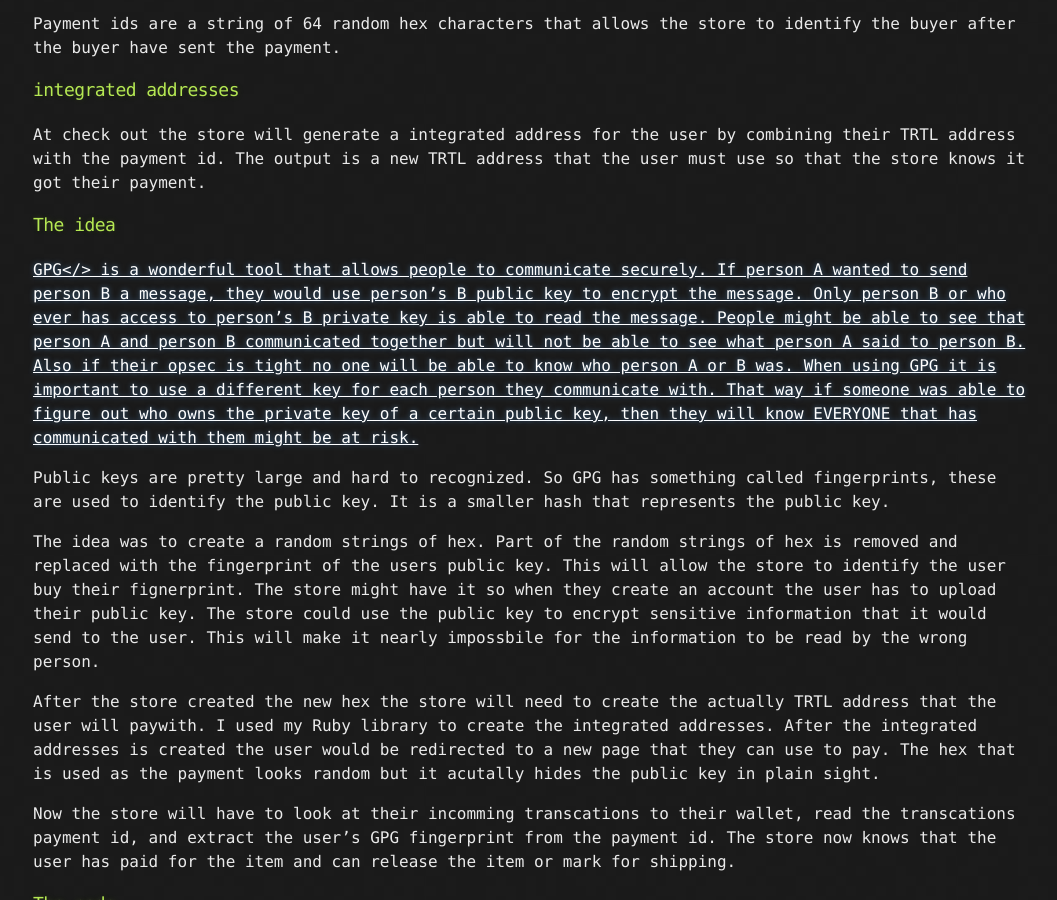
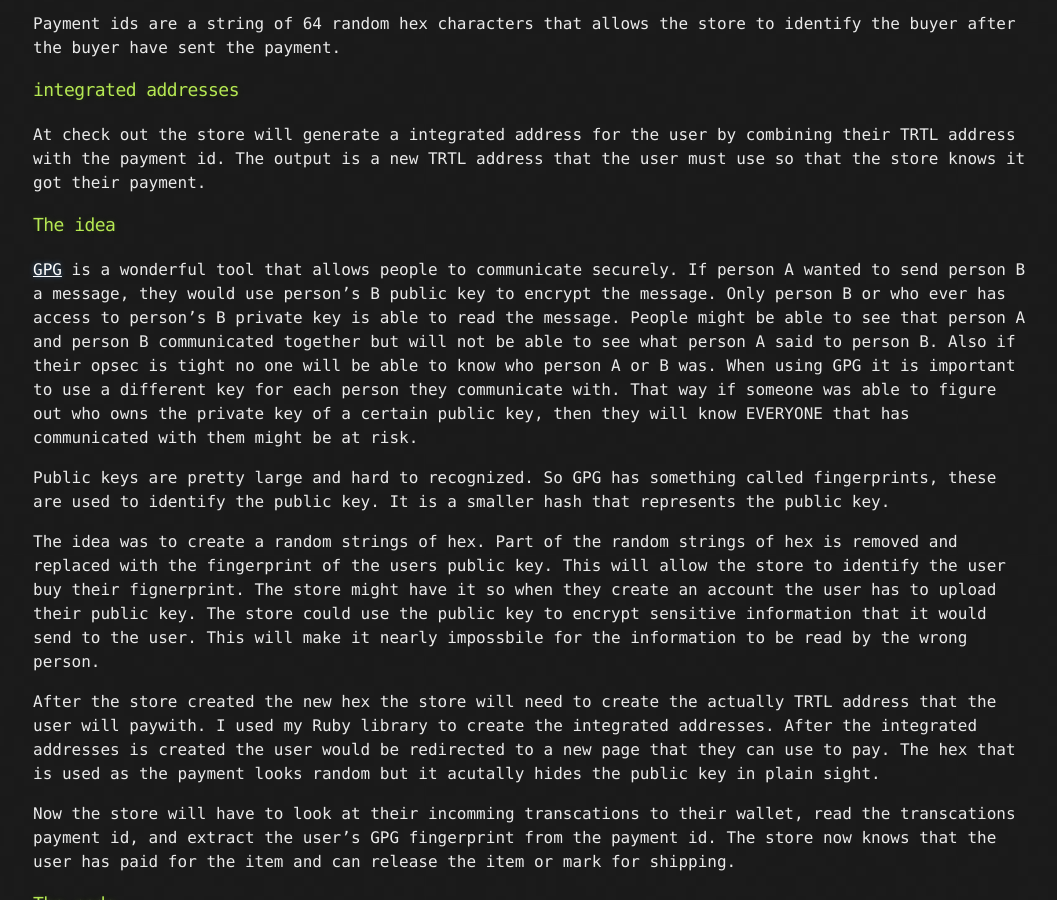
Before and after one commit to Michael-Meade/MinerFind, a Jekyll site: the page built from _posts/2020-6-23-Messing-with-TurtleCoin-Payment-Ids.md, in a window 1280 px wide and 900 px high, scrolled down 509 px. Shown: the whole window, without its empty margins (107-1164 px from the left). Built offline with Jekyll 4.4.1, drawn with Linux system fonts in a browser that asks for light colours; our own code applies the rules of GitHub Pages for plain Markdown files; the repository's description, which GitHub fills in, is left out.

```diff
--- a/_posts/2020-6-23-Messing-with-TurtleCoin-Payment-Ids.md
+++ b/_posts/2020-6-23-Messing-with-TurtleCoin-Payment-Ids.md
@@ -15,7 +15,7 @@ The output is a new TRTL address that the user must use so that the store knows
 
 ### The idea
 
-<a href="https://gnupg.org/">GPG</> is a wonderful tool that allows people to communicate securely. If person A wanted to send person B a message, they would use person's B public key to encrypt the message. Only person B or who ever has access to person's B private key is able to read the message. People might be able to see that person A and person B communicated together but will not be able to see what person A said to person B. Also if their opsec is tight no one will be able to know who person A or B was. When using GPG it is important to use a different key for each person they communicate with. That way if someone was able to figure out who owns the private key of a certain public key, then they will know EVERYONE that has communicated with them might be at risk.
+<a href="https://gnupg.org/">GPG</a> is a wonderful tool that allows people to communicate securely. If person A wanted to send person B a message, they would use person's B public key to encrypt the message. Only person B or who ever has access to person's B private key is able to read the message. People might be able to see that person A and person B communicated together but will not be able to see what person A said to person B. Also if their opsec is tight no one will be able to know who person A or B was. When using GPG it is important to use a different key for each person they communicate with. That way if someone was able to figure out who owns the private key of a certain public key, then they will know EVERYONE that has communicated with them might be at risk.
 
 Public keys are pretty large and hard to recognized. So GPG has something called fingerprints, these are used to identify the public key. It is a smaller hash that represents the public key.
 
```
